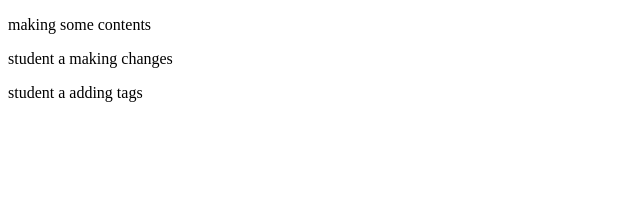
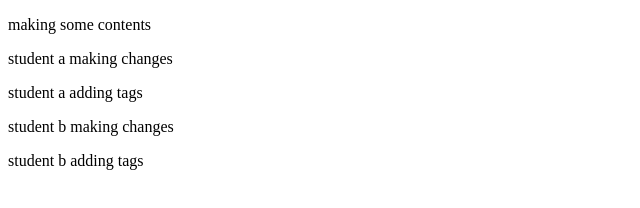
Before and after one commit to kristinenono/Kristine, a plain HTML site: page index.html in a window 1280 px wide. Shown: the whole page, without its empty margins (0-640 px from the left). Drawn offline with Linux system fonts and the light colour scheme.

Commit message:
student b adding tags

```diff
--- a/index.html
+++ b/index.html
@@ -1,13 +1,15 @@
 <!DOCTYPE html>
 <html lang="en">
-<head>
-    <meta charset="UTF-8">
-    <meta name="viewport" content="width=device-width, initial-scale=1.0">
+  <head>
+    <meta charset="UTF-8" />
+    <meta name="viewport" content="width=device-width, initial-scale=1.0" />
     <title>Document</title>
-</head>
-<body>
+  </head>
+  <body>
     <p>making some contents</p>
     <p>student a making changes</p>
     <p>student a adding tags</p>
-</body>
+    <p>student b making changes</p>
+    <p>student b adding tags</p>
+  </body>
 </html>
```
